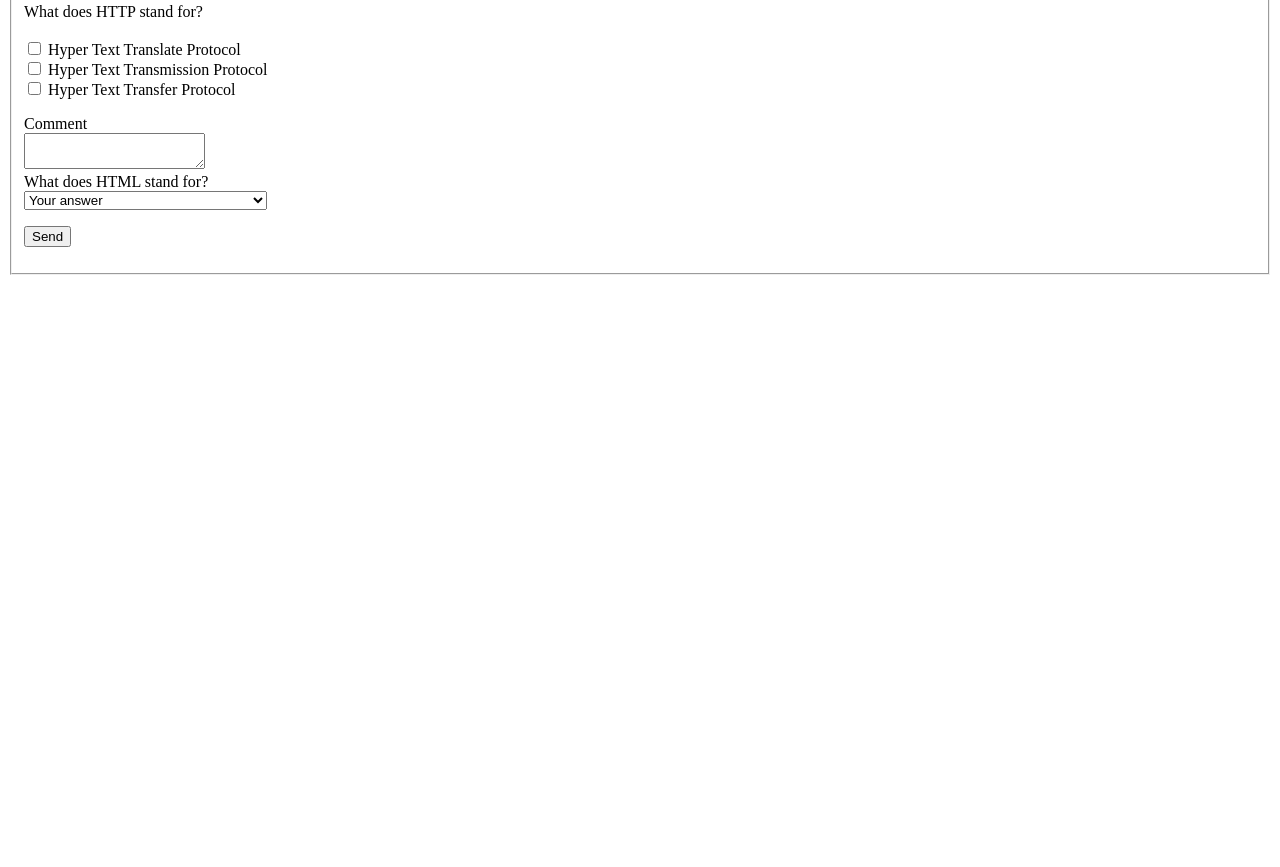
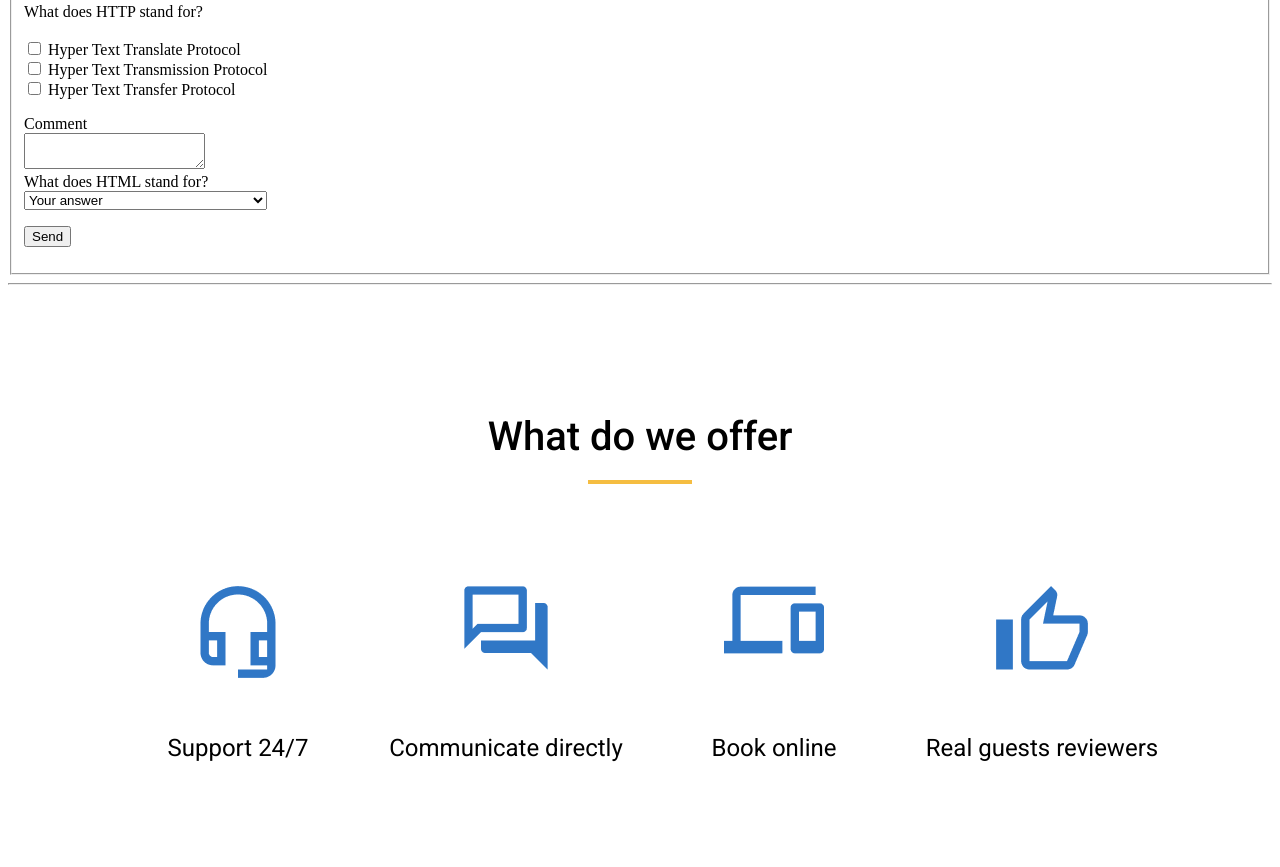
Before and after one commit to Kashchei1406/if-html, a website: page index.html in a window 1280 px wide. Shown: the part 1241-2108 px from the top of the page. Before the commit the page ends 1524 px from the top, so only its background shows below. Drawn offline with Linux system fonts and the light colour scheme.

Commit message:
Home Work number 4 is done. I did it with the help of Flexbox

```diff
--- a/index.html
+++ b/index.html
@@ -4,6 +4,12 @@
     <meta charset="UTF-8" />
     <title>Lesson1</title>
     <link rel="stylesheet" href="style/styles.css" />
+    <link
+      href="https://fonts.googleapis.com/css2?family=Roboto:wght@400;500&display=swap"
+      rel="stylesheet"
+    />
+    <link rel="preconnect" href="https://fonts.googleapis.com" />
+    <link rel="preconnect" href="https://fonts.gstatic.com" crossorigin />
   </head>
   <body>
     <h2>Lesson1</h2>
@@ -17,7 +23,7 @@
       >Andrei Kashchei</a
     >
     <hr />
-    <img src="images/home.gif" alt="Insane">
+    <img src="images/home.gif" alt="Insane" />
     <div class="list">
       <ol>
         <li>Знакомство с Web.</li>
@@ -187,5 +193,45 @@
         </fieldset>
       </form>
     </div>
+
+    <hr />
+    <div class="lesson_4">
+      <div class="wrapper">
+        <div class="container">
+          <div class="title-container">
+            <div class="title">What do we offer</div>
+            <div class="line"><span></span></div>
+          </div>
+          <div class="colum-container">
+            <div class="colum">
+              <div class="colum-item1 item">
+                <div class="item-image">
+                  <img src="./images/Vector.png" />
+                </div>
+                <div class="item-text">Support 24/7</div>
+              </div>
+              <div class="colum-item2 item">
+                <div class="item-image">
+                  <img src="./images/Vector%20(1).png" />
+                </div>
+                <div class="item-text">Communicate directly</div>
+              </div>
+              <div class="colum-item3 item">
+                <div class="item-image">
+                  <img src="./images/Vector%20(2).png" />
+                </div>
+                <div class="item-text">Book online</div>
+              </div>
+              <div class="colum-item4 item">
+                <div class="item-image">
+                  <img src="./images/Vector%20(3).png" />
+                </div>
+                <div class="item-text">Real guests reviewers</div>
+              </div>
+            </div>
+          </div>
+        </div>
+      </div>
+    </div>
   </body>
 </html>
--- /dev/null
+++ b/package.json
@@ -0,0 +1,5 @@
+{
+  "devDependencies": {
+    "prettier": "2.5.1"
+  }
+}
--- a/style/styles.css
+++ b/style/styles.css
@@ -1,14 +1,87 @@
-td:first-child::before{
+td:first-child::before {
   content: "<";
 }
-td:first-child::after{
+td:first-child::after {
   content: ">";
 }
-table tr:nth-child(6) td::before{
+table tr:nth-child(6) td::before {
   content: none;
 }
 table tr:nth-child(6) td::after {
   content: none;
-}.form{
+}
+.form {
   margin-top: 15px;
 }
+
+/*Styles for lesson_4 */
+.lesson_4 {
+  background-color: #e5e5e5;
+}
+.wrapper {
+  max-width: 1440px;
+  max-height: 569px;
+  margin: 0 auto;
+  background-color: #ffffff;
+}
+.container {
+}
+.title-container {
+  display: flex;
+  flex-direction: column;
+  max-height: 189px;
+  width: 100%;
+  padding-top: 120px;
+  align-items: center;
+}
+.title {
+  font-size: 40px;
+  font-family: "Roboto", sans-serif;
+  font-weight: 500;
+}
+
+.line {
+  margin-top: 20px;
+  border: #f5bd41 2px solid;
+  width: 100px;
+}
+.colum-container {
+}
+.colum {
+  min-height: 380px;
+  width: 100%;
+  display: flex;
+  justify-content: space-around;
+  align-items: center;
+}
+.colum-item1 {
+  margin-right: 8px;
+  margin-left: 104px;
+}
+.colum-item2 {
+  margin-right: 8px;
+  margin-left: 8px;
+}
+.colum-item3 {
+  margin-right: 8px;
+  margin-left: 8px;
+}
+.colum-item4 {
+  margin-right: 104px;
+  margin-left: 8px;
+}
+.item {
+  width: 296px;
+  height: 176px;
+  display: flex;
+  flex-direction: column;
+  align-items: center;
+  justify-content: space-between;
+}
+.item-image {
+}
+.item-text {
+  font-family: "Roboto", sans-serif;
+  font-size: 24px;
+  font-weight: 400;
+}
```
Also changed, not shown: images/Vector (1).png (added), images/Vector (2).png (added), images/Vector (3).png (added), images/Vector.png (added), 1 other file. Lines whose indentation alone changed are shown as unchanged.
